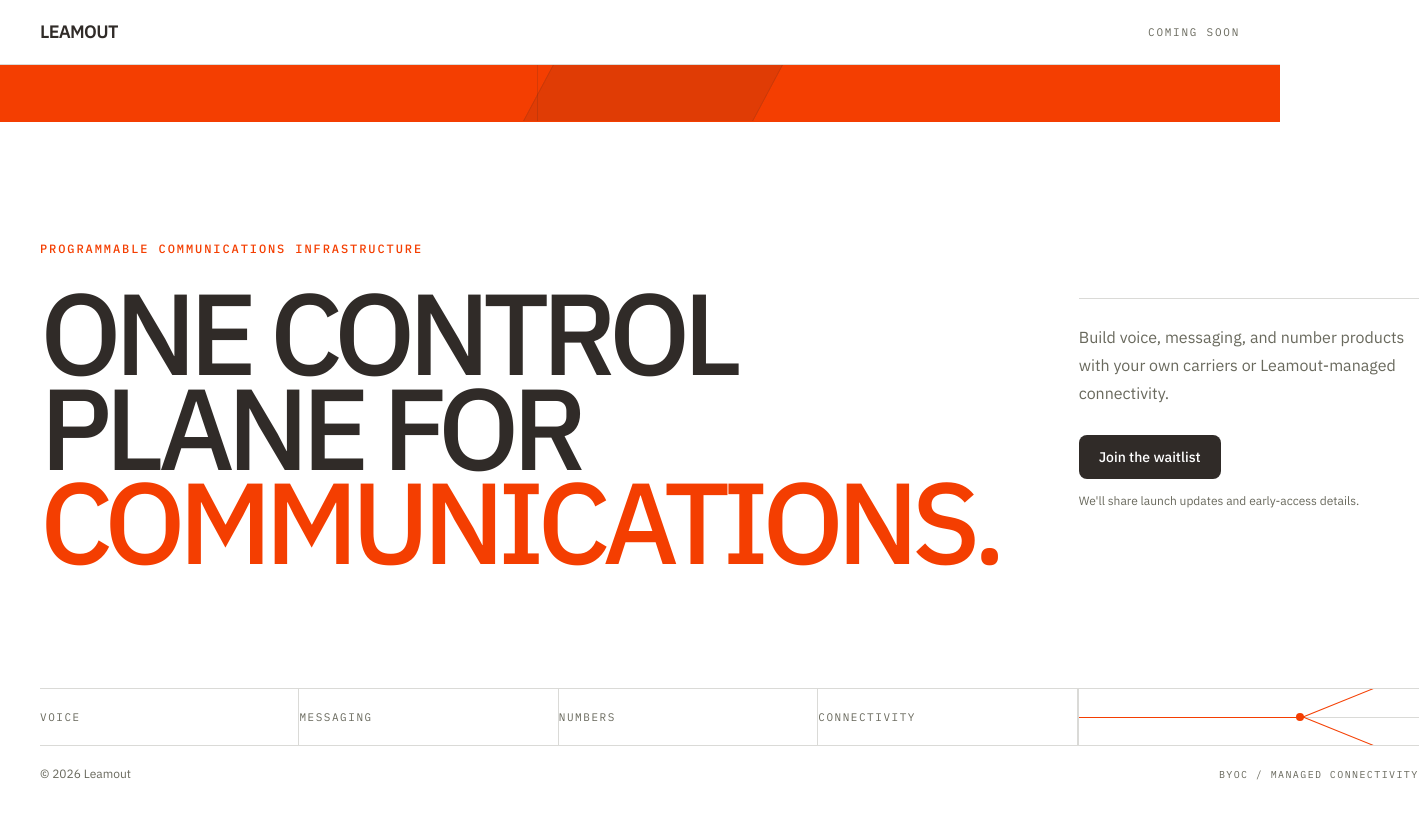
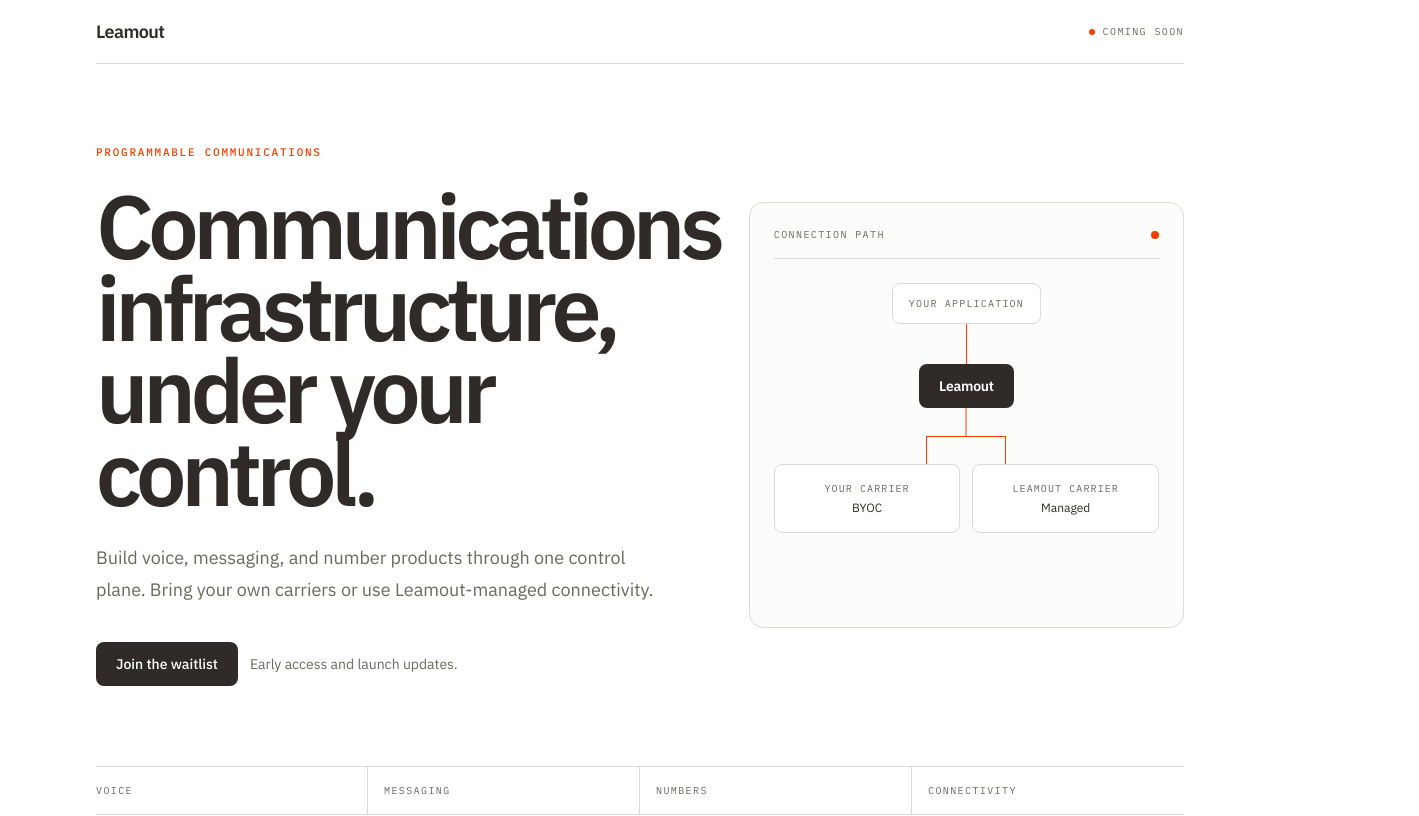
Before and after one commit to coffeyvidzro/monogo, a Next.js app in the folder clients/apps/web/: page / in a window 1280 px wide. Shown: the top 816 px of the page, 1419 px wide, since content can reach past the window. Built offline with nearby package versions, Linux system fonts and the light colour scheme.

Commit message:
refactor(web): give coming soon page a distinct Leamout layout

```diff
--- a/clients/apps/web/app/page.tsx
+++ b/clients/apps/web/app/page.tsx
@@ -1,95 +1,124 @@
 import Link from "next/link";
+
+const capabilities = ["Voice", "Messaging", "Numbers", "Connectivity"];
 
 export default function Home() {
   return (
     <main className="min-h-screen bg-background text-foreground">
-      <div className="border-b border-border">
-        <div className="mx-auto flex h-16 max-w-[1440px] items-center justify-between px-5 sm:px-8 lg:px-10">
-          <p className="font-heading text-lg font-semibold tracking-[-0.04em]">
-            LEAMOUT
+      <div className="mx-auto flex min-h-screen w-full max-w-6xl flex-col px-5 sm:px-6 lg:px-8">
+        <header className="flex h-16 items-center justify-between border-b border-border">
+          <p className="font-heading text-lg font-semibold tracking-[-0.035em]">
+            Leamout
           </p>
 
-          <p className="font-mono text-[11px] uppercase tracking-[0.16em] text-muted-foreground">
+          <div className="flex items-center gap-2 font-mono text-[10px] uppercase tracking-[0.14em] text-muted-foreground">
+            <span className="size-1.5 rounded-full bg-brand-orange" />
             Coming soon
+          </div>
+        </header>
+
+        <section className="grid flex-1 items-center gap-14 py-16 lg:grid-cols-[minmax(0,1.15fr)_minmax(320px,0.85fr)] lg:gap-16 lg:py-20">
+          <div className="max-w-2xl">
+            <p className="font-mono text-[11px] font-medium uppercase tracking-[0.16em] text-brand-orange">
+              Programmable communications
+            </p>
+
+            <h1 className="mt-6 font-heading text-[clamp(3.5rem,7vw,6.5rem)] font-semibold leading-[0.92] tracking-[-0.06em]">
+              Communications infrastructure,
+              <span className="block">under your control.</span>
+            </h1>
+
+            <p className="mt-7 max-w-xl text-lg leading-8 text-muted-foreground">
+              Build voice, messaging, and number products through one control
+              plane. Bring your own carriers or use Leamout-managed
+              connectivity.
+            </p>
+
+            <div className="mt-9 flex flex-col gap-3 sm:flex-row sm:items-center">
+              <Link
+                href="mailto:hello@leamout.com?subject=Leamout%20Waitlist"
+                className="inline-flex h-11 w-fit items-center justify-center rounded-lg bg-primary px-5 text-sm font-medium text-primary-foreground transition-colors hover:bg-primary/90 focus-visible:outline-none focus-visible:ring-2 focus-visible:ring-ring/25"
+              >
+                Join the waitlist
+              </Link>
+
+              <p className="text-sm text-muted-foreground">
+                Early access and launch updates.
               </p>
             </div>
           </div>
 
-      <div aria-hidden="true" className="border-b border-brand-orange bg-brand-orange">
-        <div className="mx-auto flex h-14 max-w-[1440px] overflow-hidden">
-          <div className="w-[42%] border-r border-brand-charcoal/15" />
-          <div className="w-[18%] -skew-x-[28deg] border-x border-brand-charcoal/15 bg-brand-charcoal/10" />
-          <div className="flex-1" />
+          <div className="rounded-2xl border border-border bg-muted/30 p-5 sm:p-6">
+            <div className="flex items-center justify-between border-b border-border pb-4">
+              <p className="font-mono text-[10px] uppercase tracking-[0.14em] text-muted-foreground">
+                Connection path
+              </p>
+              <span className="size-2 rounded-full bg-brand-orange" />
+            </div>
+
+            <div className="relative mt-6 min-h-[320px]">
+              <div className="mx-auto w-fit rounded-lg border border-border bg-background px-4 py-3 text-center">
+                <p className="font-mono text-[10px] uppercase tracking-[0.12em] text-muted-foreground">
+                  Your application
+                </p>
+              </div>
+
+              <div className="mx-auto h-10 w-px bg-brand-orange" />
+
+              <div className="mx-auto w-fit rounded-lg bg-brand-charcoal px-5 py-3 text-center text-brand-white">
+                <p className="font-heading text-sm font-semibold tracking-[-0.02em]">
+                  Leamout
+                </p>
+              </div>
+
+              <div className="relative mx-auto h-14 w-40">
+                <div className="absolute left-1/2 top-0 h-7 w-px -translate-x-1/2 bg-brand-orange" />
+                <div className="absolute left-[25%] right-[25%] top-7 h-px bg-brand-orange" />
+                <div className="absolute left-[25%] top-7 h-7 w-px bg-brand-orange" />
+                <div className="absolute right-[25%] top-7 h-7 w-px bg-brand-orange" />
+              </div>
+
+              <div className="grid grid-cols-2 gap-3">
+                <div className="rounded-lg border border-border bg-background px-3 py-4 text-center">
+                  <p className="font-mono text-[10px] uppercase tracking-[0.11em] text-muted-foreground">
+                    Your carrier
+                  </p>
+                  <p className="mt-1 text-xs text-foreground">BYOC</p>
+                </div>
+
+                <div className="rounded-lg border border-border bg-background px-3 py-4 text-center">
+                  <p className="font-mono text-[10px] uppercase tracking-[0.11em] text-muted-foreground">
+                    Leamout carrier
+                  </p>
+                  <p className="mt-1 text-xs text-foreground">Managed</p>
                 </div>
               </div>
-
-      <section className="mx-auto grid min-h-[calc(100vh-7.5rem)] max-w-[1440px] grid-rows-[1fr_auto] px-5 sm:px-8 lg:px-10">
-        <div className="grid items-center gap-12 py-16 lg:grid-cols-[1fr_340px] lg:gap-20 lg:py-20">
-          <div>
-            <p className="font-mono text-xs font-medium uppercase tracking-[0.16em] text-brand-orange">
-              Programmable communications infrastructure
-            </p>
-
-            <h1 className="mt-7 max-w-6xl font-heading text-[clamp(3.75rem,9vw,9.5rem)] font-medium leading-[0.82] tracking-[-0.065em]">
-              ONE CONTROL
-              <span className="block">PLANE FOR</span>
-              <span className="block text-brand-orange">COMMUNICATIONS.</span>
-            </h1>
             </div>
-
-          <aside className="self-end border-t border-border pt-6 lg:self-center">
-            <p className="text-base leading-7 text-muted-foreground">
-              Build voice, messaging, and number products with your own carriers
-              or Leamout-managed connectivity.
-            </p>
-
-            <Link
-              href="mailto:hello@leamout.com?subject=Leamout%20Waitlist"
-              className="mt-7 inline-flex h-11 items-center justify-center rounded-lg bg-primary px-5 text-sm font-medium text-primary-foreground transition-colors hover:bg-primary/90 focus-visible:outline-none focus-visible:ring-2 focus-visible:ring-ring/25"
-            >
-              Join the waitlist
-            </Link>
-
-            <p className="mt-3 text-xs leading-5 text-muted-foreground">
-              We&apos;ll share launch updates and early-access details.
-            </p>
-          </aside>
           </div>
+        </section>
 
         <div className="border-t border-border">
-          <div className="grid lg:grid-cols-[1fr_340px]">
-            <div className="grid grid-cols-2 border-b border-border lg:grid-cols-4 lg:border-b-0 lg:border-r">
-              {["Voice", "Messaging", "Numbers", "Connectivity"].map((item) => (
+          <div className="grid grid-cols-2 md:grid-cols-4">
+            {capabilities.map((item) => (
               <div
                 key={item}
-                  className="border-r border-border px-0 py-5 last:border-r-0 even:border-r-0 lg:even:border-r lg:last:border-r-0"
+                className="border-b border-border py-4 odd:pr-4 even:pl-4 md:border-b-0 md:border-r md:px-4 md:first:pl-0 md:last:border-r-0 md:last:pr-0"
               >
-                  <p className="font-mono text-[11px] uppercase tracking-[0.14em] text-muted-foreground">
+                <p className="font-mono text-[10px] uppercase tracking-[0.14em] text-muted-foreground">
                   {item}
                 </p>
               </div>
             ))}
           </div>
-
-            <div className="relative flex min-h-28 items-center overflow-hidden lg:min-h-0">
-              <div className="absolute left-0 top-1/2 h-px w-full bg-border" />
-              <div className="absolute left-0 top-1/2 h-px w-2/3 bg-brand-orange" />
-              <div className="absolute left-[64%] top-1/2 size-2 -translate-y-1/2 rounded-full bg-brand-orange" />
-              <div className="absolute left-[66%] top-1/2 h-px w-20 origin-left -translate-y-1/2 rotate-[22deg] bg-brand-orange" />
-              <div className="absolute left-[66%] top-1/2 h-px w-24 origin-left -translate-y-1/2 -rotate-[22deg] bg-brand-orange" />
-            </div>
         </div>
 
-          <div className="flex items-center justify-between border-t border-border py-5">
-            <p className="text-xs text-muted-foreground">
-              © {new Date().getFullYear()} Leamout
+        <footer className="flex items-center justify-between border-t border-border py-5 text-xs text-muted-foreground">
+          <p>© {new Date().getFullYear()} Leamout</p>
+          <p className="font-mono text-[10px] uppercase tracking-[0.12em]">
+            Built for communications
           </p>
-            <p className="font-mono text-[10px] uppercase tracking-[0.14em] text-muted-foreground">
-              BYOC / Managed connectivity
-            </p>
+        </footer>
       </div>
-        </div>
-      </section>
     </main>
   );
 }
```
Lines whose indentation alone changed are shown as unchanged.
